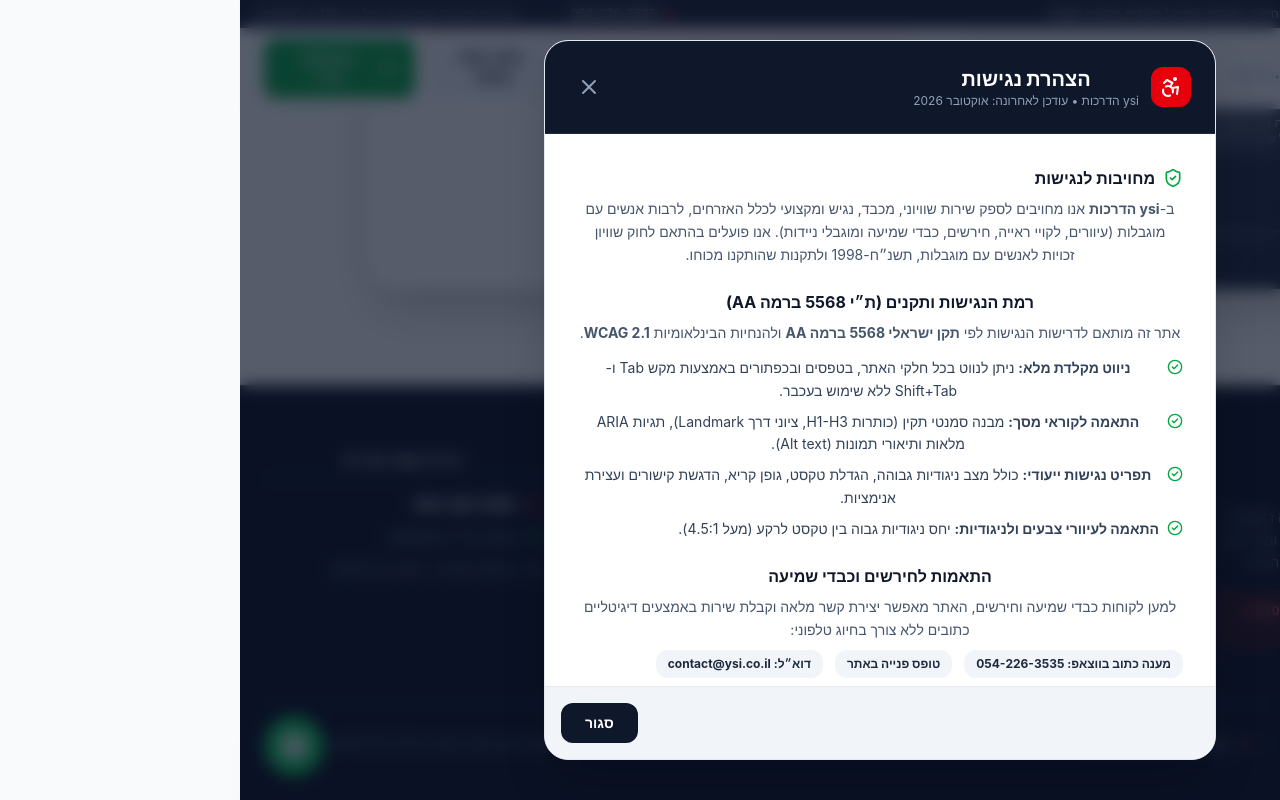
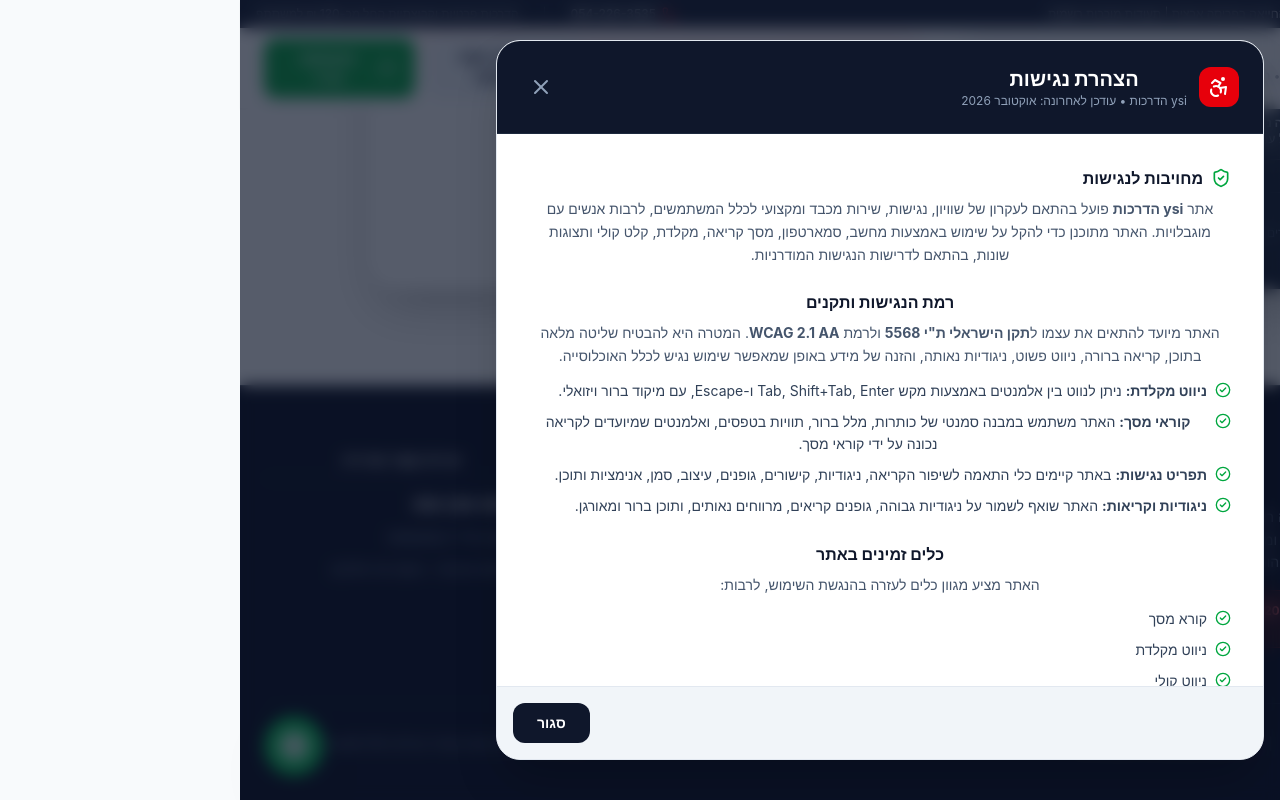
Before and after one commit to yosef-segev/ysi-firstaid.co.il, a React (Vite) app: page / in a window 1280 px wide. Both pictures are taken after a click on the button "הצהרת נגישות (ת״י 5568 AA)". Shown: the part 7448-8248 px from the top of the page. Built offline with nearby package versions, Linux system fonts and the light colour scheme.

Commit message:
Align the accessibility statement with the expanded feature set and compliance language expected for an Israeli website

```diff
--- a/src/components/AccessibilityModal.jsx
+++ b/src/components/AccessibilityModal.jsx
@@ -9,12 +9,14 @@ const AccessibilityModal = ({ isOpen, onClose }) => {
         onClose();
       }
     };
+
     if (isOpen) {
       document.body.style.overflow = 'hidden';
       window.addEventListener('keydown', handleKeyDown);
     } else {
       document.body.style.overflow = '';
     }
+
     return () => {
       document.body.style.overflow = '';
       window.removeEventListener('keydown', handleKeyDown);
@@ -30,21 +32,15 @@ const AccessibilityModal = ({ isOpen, onClose }) => {
       aria-modal="true"
       aria-labelledby="accessibility-title"
     >
-      <div className="relative w-full max-w-2xl max-h-[90vh] bg-white rounded-3xl shadow-2xl overflow-hidden flex flex-col text-slate-800 border border-slate-200">
-
-        {/* Modal Header */}
+      <div className="relative w-full max-w-3xl max-h-[90vh] bg-white rounded-3xl shadow-2xl overflow-hidden flex flex-col text-slate-800 border border-slate-200">
         <div className="p-6 bg-slate-900 text-white flex items-center justify-between border-b border-slate-800">
           <div className="flex items-center gap-3">
             <div className="w-10 h-10 rounded-xl bg-red-600 flex items-center justify-center text-white">
               <Accessibility className="w-6 h-6" />
             </div>
             <div>
-              <h2 id="accessibility-title" className="text-xl font-black">
-                הצהרת נגישות
-              </h2>
-              <p className="text-xs text-slate-400">
-                ysi הדרכות • עודכן לאחרונה: אוקטובר 2026
-              </p>
+              <h2 id="accessibility-title" className="text-xl font-black">הצהרת נגישות</h2>
+              <p className="text-xs text-slate-400">ysi הדרכות • עודכן לאחרונה: אוקטובר 2026</p>
             </div>
           </div>
           <button
@@ -56,101 +52,116 @@ const AccessibilityModal = ({ isOpen, onClose }) => {
           </button>
         </div>
 
-        {/* Modal Body */}
         <div className="p-6 md:p-8 overflow-y-auto space-y-6 text-sm leading-relaxed">
-
           <section>
             <h3 className="text-base font-bold text-slate-900 mb-2 flex items-center gap-2">
               <ShieldCheck className="w-5 h-5 text-green-600 flex-shrink-0" />
               <span>מחויבות לנגישות</span>
             </h3>
             <p className="text-slate-600">
-              ב-<strong>ysi הדרכות</strong> אנו מחויבים לספק שירות שוויוני, מכבד, נגיש ומקצועי לכלל האזרחים, לרבות אנשים עם מוגבלות (עיוורים, לקויי ראייה, חירשים, כבדי שמיעה ומוגבלי ניידות). אנו פועלים בהתאם לחוק שוויון זכויות לאנשים עם מוגבלות, תשנ״ח-1998 ולתקנות שהותקנו מכוחו.
+              אתר <strong>ysi הדרכות</strong> פועל בהתאם לעקרון של שוויון, נגישות, שירות מכבד ומקצועי לכלל המשתמשים,
+              לרבות אנשים עם מוגבלויות. האתר מתוכנן כדי להקל על שימוש באמצעות מחשב, סמארטפון, מסך קריאה,
+              מקלדת, קלט קולי ותצוגות שונות, בהתאם לדרישות הנגישות המודרניות.
             </p>
           </section>
 
           <section>
-            <h3 className="text-base font-bold text-slate-900 mb-2">
-              רמת הנגישות ותקנים (ת״י 5568 ברמה AA)
-            </h3>
+            <h3 className="text-base font-bold text-slate-900 mb-2">רמת הנגישות ותקנים</h3>
             <p className="text-slate-600 mb-3">
-              אתר זה מותאם לדרישות הנגישות לפי <strong>תקן ישראלי 5568 ברמה AA</strong> ולהנחיות הבינלאומיות <strong>WCAG 2.1</strong>.
+              האתר מיועד להתאים את עצמו ל<strong>תקן הישראלי ת"י 5568</strong> ולרמת <strong>WCAG 2.1 AA</strong>.
+              המטרה היא להבטיח שליטה מלאה בתוכן, קריאה ברורה, ניווט פשוט, ניגודיות נאותה, והזנה של מידע באופן
+              שמאפשר שימוש נגיש לכלל האוכלוסייה.
             </p>
             <ul className="space-y-2 text-slate-700">
               <li className="flex items-start gap-2">
                 <CheckCircle2 className="w-4 h-4 text-green-600 flex-shrink-0 mt-0.5" />
-                <span><strong>ניווט מקלדת מלא:</strong> ניתן לנווט בכל חלקי האתר, בטפסים ובכפתורים באמצעות מקש Tab ו-Shift+Tab ללא שימוש בעכבר.</span>
+                <span><strong>ניווט מקלדת:</strong> ניתן לנווט בין אלמנטים באמצעות מקש Tab, Shift+Tab, Enter ו-Escape, עם מיקוד ברור ויזואלי.</span>
               </li>
               <li className="flex items-start gap-2">
                 <CheckCircle2 className="w-4 h-4 text-green-600 flex-shrink-0 mt-0.5" />
-                <span><strong>התאמה לקוראי מסך:</strong> מבנה סמנטי תקין (כותרות H1-H3, ציוני דרך Landmark), תגיות ARIA מלאות ותיאורי תמונות (Alt text).</span>
+                <span><strong>קוראי מסך:</strong> האתר משתמש במבנה סמנטי של כותרות, מלל ברור, תוויות בטפסים, ואלמנטים שמיועדים לקריאה נכונה על ידי קוראי מסך.</span>
               </li>
               <li className="flex items-start gap-2">
                 <CheckCircle2 className="w-4 h-4 text-green-600 flex-shrink-0 mt-0.5" />
-                <span><strong>תפריט נגישות ייעודי:</strong> כולל מצב ניגודיות גבוהה, הגדלת טקסט, גופן קריא, הדגשת קישורים ועצירת אנימציות.</span>
+                <span><strong>תפריט נגישות:</strong> באתר קיימים כלי התאמה לשיפור הקריאה, ניגודיות, קישורים, גופנים, עיצוב, סמן, אנימציות ותוכן.</span>
               </li>
               <li className="flex items-start gap-2">
                 <CheckCircle2 className="w-4 h-4 text-green-600 flex-shrink-0 mt-0.5" />
-                <span><strong>התאמה לעיוורי צבעים ולניגודיות:</strong> יחס ניגודיות גבוה בין טקסט לרקע (מעל 4.5:1).</span>
+                <span><strong>ניגודיות וקריאות:</strong> האתר שואף לשמור על ניגודיות גבוהה, גופנים קריאים, מרווחים נאותים, ותוכן ברור ומאורגן.</span>
               </li>
             </ul>
           </section>
 
           <section>
-            <h3 className="text-base font-bold text-slate-900 mb-2">
-              התאמות לחירשים וכבדי שמיעה
-            </h3>
+            <h3 className="text-base font-bold text-slate-900 mb-2">כלים זמינים באתר</h3>
+            <p className="text-slate-600 mb-3">
+              האתר מציע מגוון כלים לעזרה בהנגשת השימוש, לרבות:
+            </p>
+            <ul className="space-y-2 text-slate-700">
+              <li className="flex items-start gap-2"><CheckCircle2 className="w-4 h-4 text-green-600 flex-shrink-0 mt-0.5" /><span>קורא מסך</span></li>
+              <li className="flex items-start gap-2"><CheckCircle2 className="w-4 h-4 text-green-600 flex-shrink-0 mt-0.5" /><span>ניווט מקלדת</span></li>
+              <li className="flex items-start gap-2"><CheckCircle2 className="w-4 h-4 text-green-600 flex-shrink-0 mt-0.5" /><span>ניווט קולי</span></li>
+              <li className="flex items-start gap-2"><CheckCircle2 className="w-4 h-4 text-green-600 flex-shrink-0 mt-0.5" /><span>קורא טקסט</span></li>
+              <li className="flex items-start gap-2"><CheckCircle2 className="w-4 h-4 text-green-600 flex-shrink-0 mt-0.5" /><span>אפשרויות ניגודיות, רוויה, התאמות תוכן, מיקום טקסט</span></li>
+              <li className="flex items-start gap-2"><CheckCircle2 className="w-4 h-4 text-green-600 flex-shrink-0 mt-0.5" /><span>הדגשת קישורים וכותרות, גופנים קריאים, סמן גדול, עצירת אנימציות</span></li>
+              <li className="flex items-start gap-2"><CheckCircle2 className="w-4 h-4 text-green-600 flex-shrink-0 mt-0.5" /><span>עזר קריאה, מבנה דף, מילון, הסתרת תמונות, חלוניות מידע</span></li>
+            </ul>
+          </section>
+
+          <section>
+            <h3 className="text-base font-bold text-slate-900 mb-2">חוק שוויון זכויות לאנשים עם מוגבלות</h3>
             <p className="text-slate-600">
-              למען לקוחות כבדי שמיעה וחירשים, האתר מאפשר יצירת קשר מלאה וקבלת שירות באמצעים דיגיטליים כתובים ללא צורך בחיוג טלפוני:
+              בהתאם ל<strong>חוק שוויון זכויות לאנשים עם מוגבלות, התשנ&quot;ח-1998</strong>, נבחנת נגישות האתר
+              כמרכיב יסודי של שירות ציבורי ושותפות שוויונית. כמו כן, על פי הנחיות והתקנים המקובלים, האתר נועד להיות
+              נגיש והולם ככל הניתן לצרכים של משתמשים עם מוגבלויות שונות.
+            </p>
+          </section>
+
+          <section>
+            <h3 className="text-base font-bold text-slate-900 mb-2">התאמות ללקויות שמיעה וראייה</h3>
+            <p className="text-slate-600">
+              האתר נועד להעניק פתרונות תומכי נגישות גם למשתמשים עם לקויות ראייה, לקויות שמיעה, קושי בקריאה,
+              ולמכוונים ברכיבי שפה, תצוגה וניווט. המשאב העיקרי הוא התוכן הכתוב, הממוקד והקריא, יחד עם אפשרויות התאמה
+              אוטומטיות של האתר לצרכי המשתמש.
             </p>
             <div className="mt-2 flex flex-wrap gap-3">
-              <span className="px-3 py-1.5 bg-slate-100 rounded-xl text-xs font-bold text-slate-800">
-                מענה כתוב בווצאפ: 054-226-3535
-              </span>
-              <span className="px-3 py-1.5 bg-slate-100 rounded-xl text-xs font-bold text-slate-800">
-                טופס פנייה באתר
-              </span>
-              <span className="px-3 py-1.5 bg-slate-100 rounded-xl text-xs font-bold text-slate-800">
-                דוא״ל: contact@ysi.co.il
-              </span>
+              <span className="px-3 py-1.5 bg-slate-100 rounded-xl text-xs font-bold text-slate-800">מענה כתוב בווצאפ: {SITE_CONFIG.whatsappDisplay}</span>
+              <span className="px-3 py-1.5 bg-slate-100 rounded-xl text-xs font-bold text-slate-800">טופס פנייה באתר</span>
+              <span className="px-3 py-1.5 bg-slate-100 rounded-xl text-xs font-bold text-slate-800">דוא&quot;ל: {SITE_CONFIG.email}</span>
             </div>
           </section>
 
           <section>
-            <h3 className="text-base font-bold text-slate-900 mb-2">
-              הסדרי נגישות פיזיים בהדרכות
-            </h3>
+            <h3 className="text-base font-bold text-slate-900 mb-2">הדרכות פיזיות ונגישות</h3>
             <p className="text-slate-600">
-              הדרכות עזרה ראשונה של <strong>ysi הדרכות</strong> מועברות כברירת מחדל <strong>בהגעה עד לבית הלקוח, למשרד או לארגון</strong> בפריסה ארצית, בהתאם למיקום הנגיש ללקוח. במידה וההדרכה מתקיימת בכיתת הדרכה מטעמנו, המקום נגיש במלואו לנכים לרבות חניית נכים, דרכי גישה ושירותי נכים. במידה ונדרשות התאמות הדרכה ייעודיות נוספות, ניתן לפנות אלינו מראש.
+              הדרכות עזרה ראשונה של <strong>ysi הדרכות</strong> מתוכננות להתאים את המיקום, רמת הנוחות והסביבה
+              ללקוח, על פי צרכיו. כמו כן, אנו פועלים לקיים שירות מכבד, ברור ומותאם למשתמשים עם צרכים שונים,
+              ובכל מקרה של קושי במיקום, תיאום או לוגיסטיקה, נעמוד לרשות הלקוח כדי למצוא פתרון מתאים.
             </p>
           </section>
 
           <section className="p-4 bg-slate-50 rounded-2xl border border-slate-200">
-            <h3 className="text-base font-bold text-slate-900 mb-2">
-              פרטי רכז הנגישות ודיווח על תקלות
-            </h3>
+            <h3 className="text-base font-bold text-slate-900 mb-2">פרטי קשר ודיווח על בעיות נגישות</h3>
             <p className="text-xs text-slate-600 mb-3">
-              אם נתקלתם בבעיית נגישות באתר או שיש לכם הצעה לשיפור, נשמח שתפנו אלינו ונטפל בכך בהקדם:
+              אם נתקלתם בקושי בנגישות, חסר, בעיה טכנית, או שיש לכם רעיון לשיפור, נשמח שתפנו אלינו בהקדם:
             </p>
             <div className="grid sm:grid-cols-2 gap-3 text-xs">
               <div className="flex items-center gap-2 text-slate-700">
                 <Phone className="w-4 h-4 text-red-600 flex-shrink-0" />
-                <span>טלפון: <a href="tel:0542263535" className="font-bold underline" dir="ltr">054-226-3535</a></span>
+                <span>טלפון: <a href={`tel:${SITE_CONFIG.phoneRaw}`} className="font-bold underline" dir="ltr">{SITE_CONFIG.phone}</a></span>
               </div>
               <div className="flex items-center gap-2 text-slate-700">
                 <MessageSquare className="w-4 h-4 text-green-600 flex-shrink-0" />
-                <span>וואטסאפ: <a href="https://wa.me/972542263535" target="_blank" rel="noopener noreferrer" className="font-bold underline" dir="ltr">054-226-3535</a></span>
+                <span>וואטסאפ: <a href={`https://wa.me/${SITE_CONFIG.whatsappNumber}`} target="_blank" rel="noopener noreferrer" className="font-bold underline" dir="ltr">{SITE_CONFIG.whatsappDisplay}</a></span>
               </div>
               <div className="flex items-center gap-2 text-slate-700 sm:col-span-2">
                 <Mail className="w-4 h-4 text-blue-600 flex-shrink-0" />
-                <span>דוא״ל: <a href="mailto:contact@ysi.co.il" className="font-bold underline">contact@ysi.co.il</a></span>
+                <span>דוא&quot;ל: <a href={`mailto:${SITE_CONFIG.email}`} className="font-bold underline">{SITE_CONFIG.email}</a></span>
               </div>
             </div>
           </section>
-
         </div>
 
-        {/* Modal Footer */}
         <div className="p-4 bg-slate-100 border-t border-slate-200 flex justify-end">
           <button
             onClick={onClose}
@@ -159,7 +170,6 @@ const AccessibilityModal = ({ isOpen, onClose }) => {
             סגור
           </button>
         </div>
-
       </div>
     </div>
   );
```
